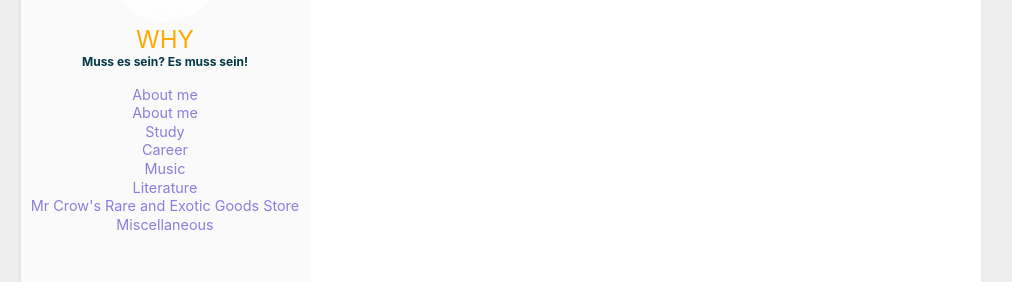
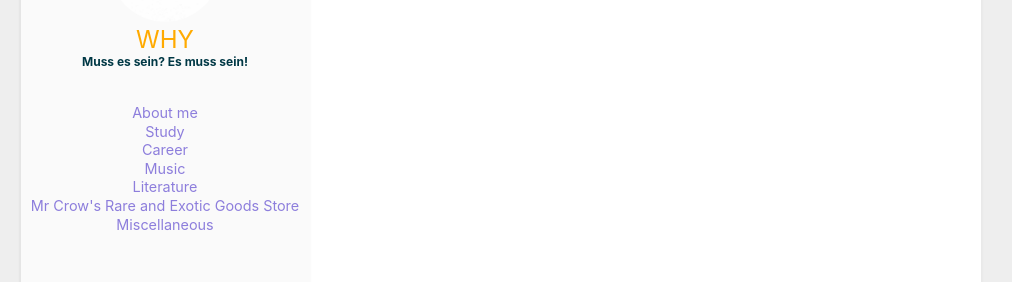
Before and after one commit to ghdudwkd4/ghdudwkd4.github.io, a Jekyll site: the page built from index.html, in a window 1280 px wide. Shown: the part 270-552 px from the top of the page, without its empty margins (139-1151 px from the left). Built offline with Jekyll 4.4.1, drawn with Linux system fonts in a browser that asks for light colours.

Commit message:
Add files via upload

```diff
--- a/_includes/header.html
+++ b/_includes/header.html
@@ -16,7 +16,7 @@
       {% if site.user.aboutme %}
       <ul class="nav_list">
         <li class="nav_item">
-          <a href="{{ site.baseurl }}/aboutme.html">About me</a>
+          <!--<a href="{{ site.baseurl }}/aboutme.html">About me</a>-->
         </li>
       </ul>
       {% endif %}
--- a/_includes/mobile_menu.html
+++ b/_includes/mobile_menu.html
@@ -3,7 +3,7 @@
   <ul class="nav_list">
     {% if site.user.aboutme %}
     <li class="nav_item">
-      <a href="{{ site.baseurl }}/aboutme.html">About me  {{ site.user }}</a>
+      <a href="{{ site.baseurl }}/aboutme.html">About me</a>
     </li>
 
     {% endif %}
@@ -11,7 +11,7 @@
     {% capture cat_name %}{{ category | first }}{% endcapture %}
 
     <li class="nav_item">
-      <a href="{{ site.baseurl }}/categories/{{ cat_name }}" id="aa">{{ cat_name }} ({{ category | last | size }})</a>
+      <a href="{{ site.baseurl }}/categories/{{ cat_name }}" id="aa">{{ cat_name }}</a>
     </li>
     {% endfor %}
   </ul>
```
